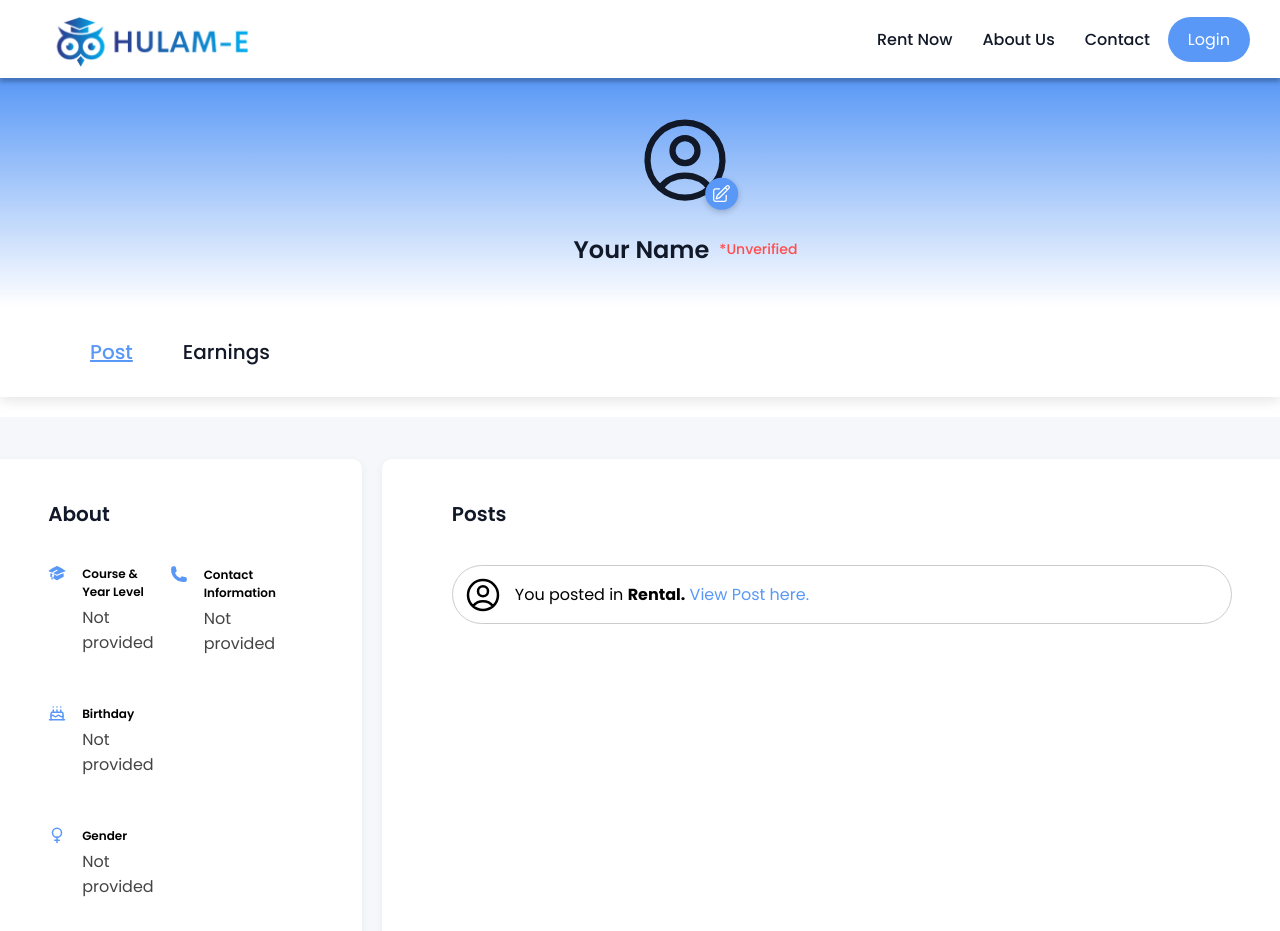
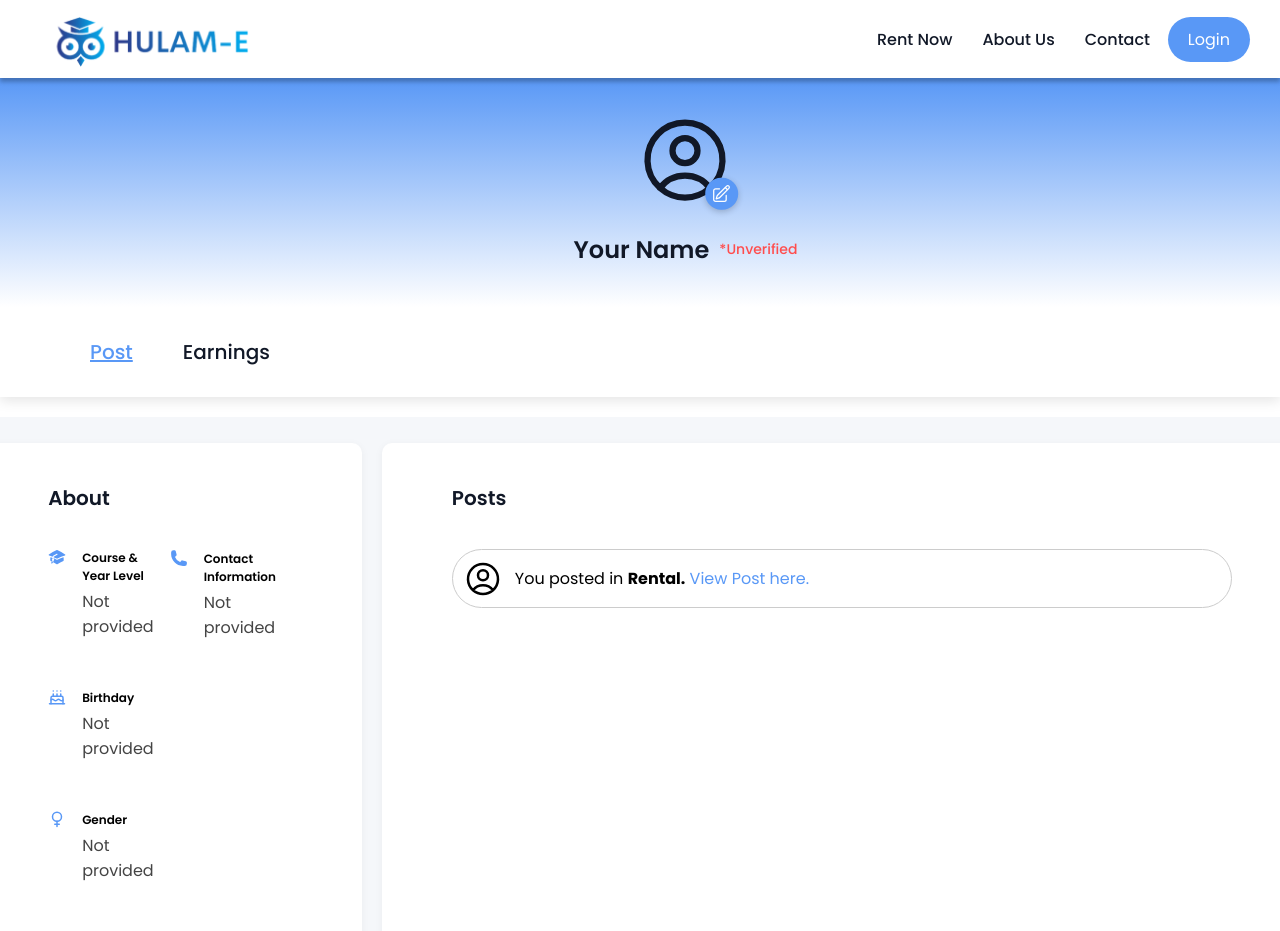
Before and after one commit to notsokrl/sde, a React (Create React App) app: page /profile in a window 1280 px wide. Shown: the top 931 px of the page. Built offline with nearby package versions, Linux system fonts and the light colour scheme.

Commit message:
Updated by Karla Salem

```diff
--- a/src/Components/ProfileSection/PostContent.css
+++ b/src/Components/ProfileSection/PostContent.css
@@ -1,5 +1,5 @@
 .postContent {
-  padding: 2rem;
+  padding: 1rem;
   background-color: #f5f7fa;
   min-height: 75vh;
 }
@@ -19,7 +19,7 @@
 }
 
 .aboutContainer {
-  background: white;
+  background: #ffffff;
   padding: 0px 70px 70px 70px;
   border-radius: 10px;
   box-shadow: 0 2px 8px rgba(0, 0, 0, 0.05);
```
